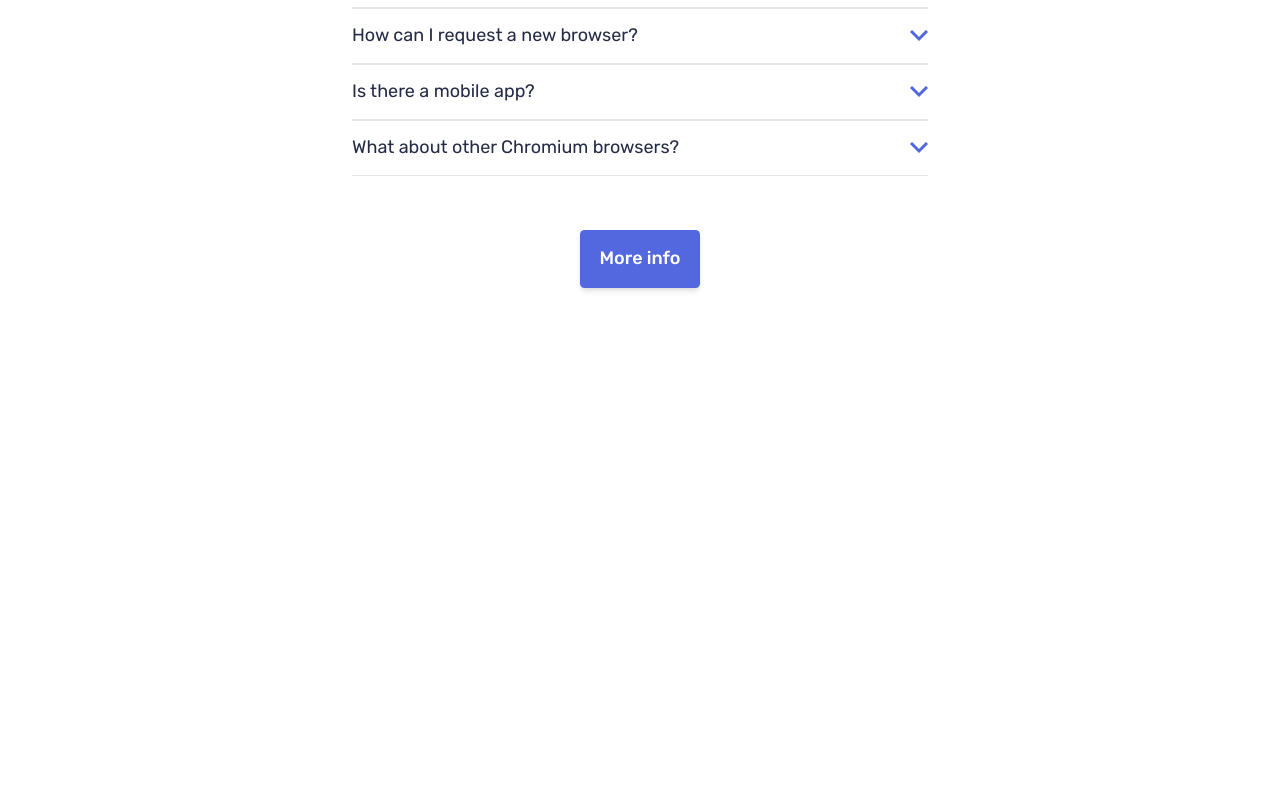
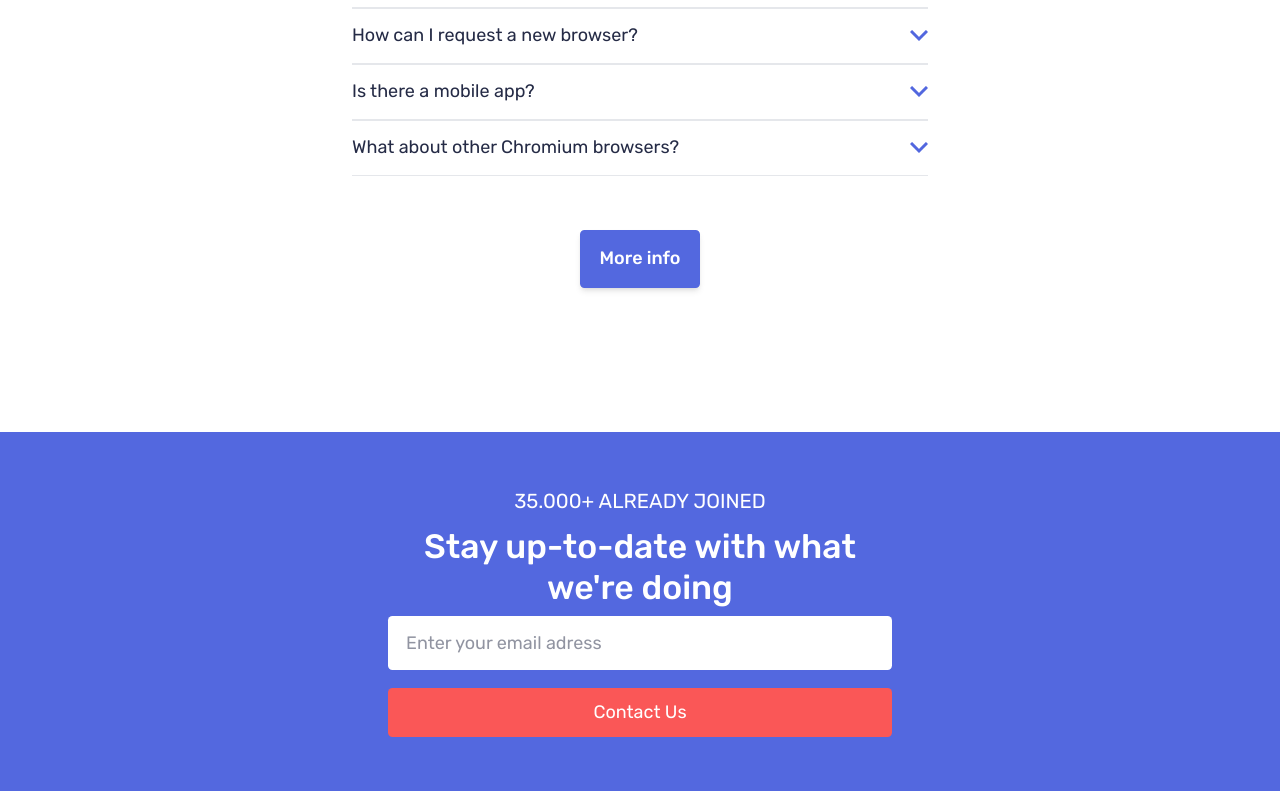
Before and after one commit to Kamil-Budzik/Bookmark-landing-page, a Next.js app: page / in a window 1280 px wide. Shown: the part 3180-3980 px from the top of the page. Before the commit the page ends 3477 px from the top, so only its background shows below. Built offline with nearby package versions, Linux system fonts and the light colour scheme.

Commit message:
feat: Add Newsletter section

```diff
--- /dev/null
+++ b/src/components/Newsletter.tsx
@@ -0,0 +1,28 @@
+import React from 'react'
+
+const Newsletter = () => {
+  return (
+    <section className="mt-32 flex w-full justify-center  bg-blue-500 px-12 py-12 text-white">
+      <div className="max-w-md text-center">
+        <header>
+          <p className="text-lg uppercase">35.000+ Already joined</p>
+          <h3 className="my-2 text-center text-3xl font-medium">
+            Stay up-to-date with what we're doing
+          </h3>
+        </header>
+        <form className="flex flex-col">
+          <input
+            className="rounded px-4 py-3 placeholder:text-blue-600"
+            placeholder="Enter your email adress"
+            type="text"
+          />
+          <button type="submit" className="red-button mt-4 rounded">
+            Contact Us
+          </button>
+        </form>
+      </div>
+    </section>
+  )
+}
+
+export default Newsletter
--- a/src/pages/index.tsx
+++ b/src/pages/index.tsx
@@ -6,6 +6,7 @@ import AboutMe from '../components/AboutMe'
 import Features from '../components/Features'
 import Extension from '../components/Extension'
 import Questions from '../components/Questions'
+import Newsletter from '../components/Newsletter'
 
 const Home: NextPage = () => {
   return (
@@ -30,6 +31,7 @@ const Home: NextPage = () => {
         <Features />
         <Extension />
         <Questions />
+        <Newsletter />
       </main>
     </div>
   )
```
